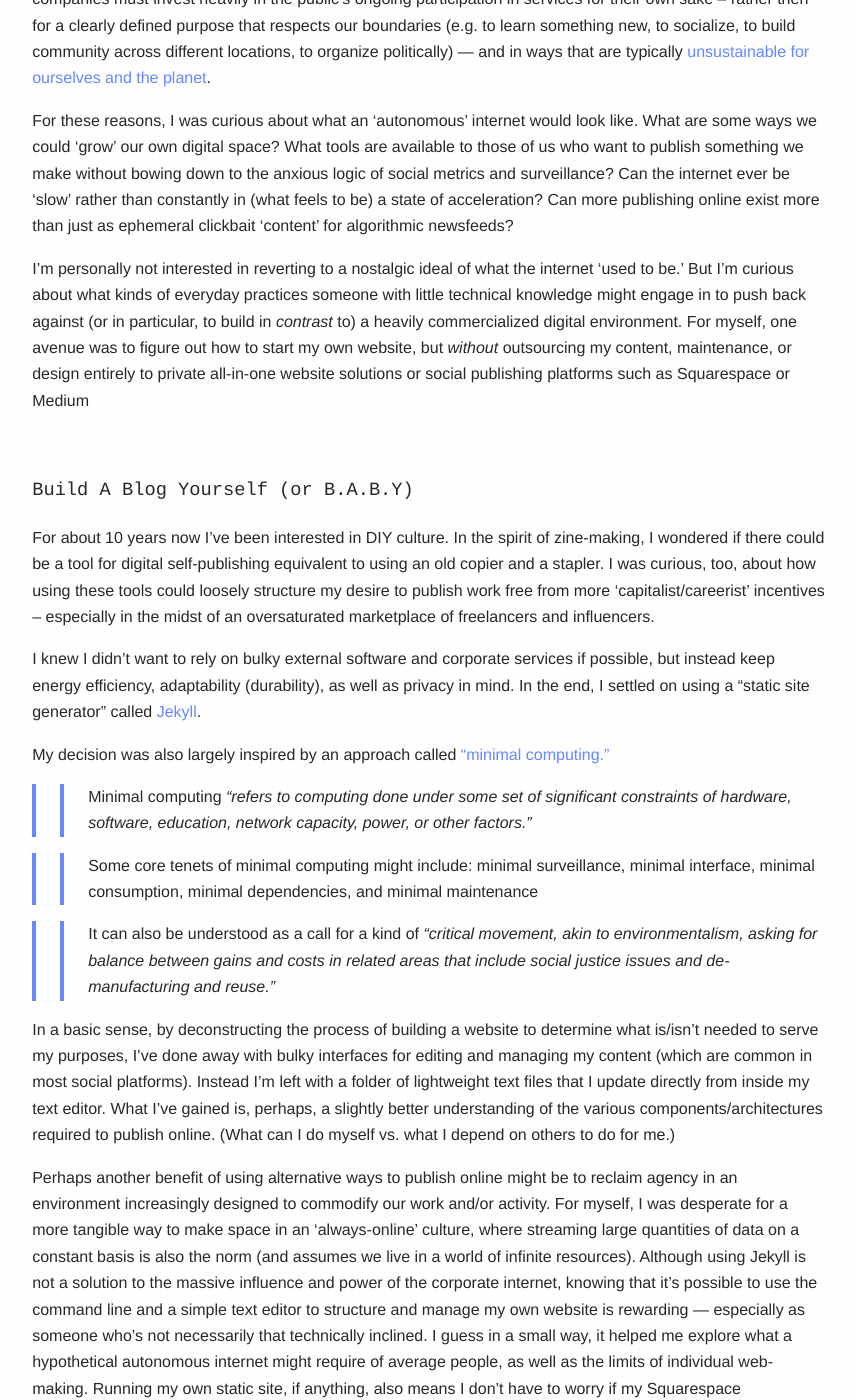
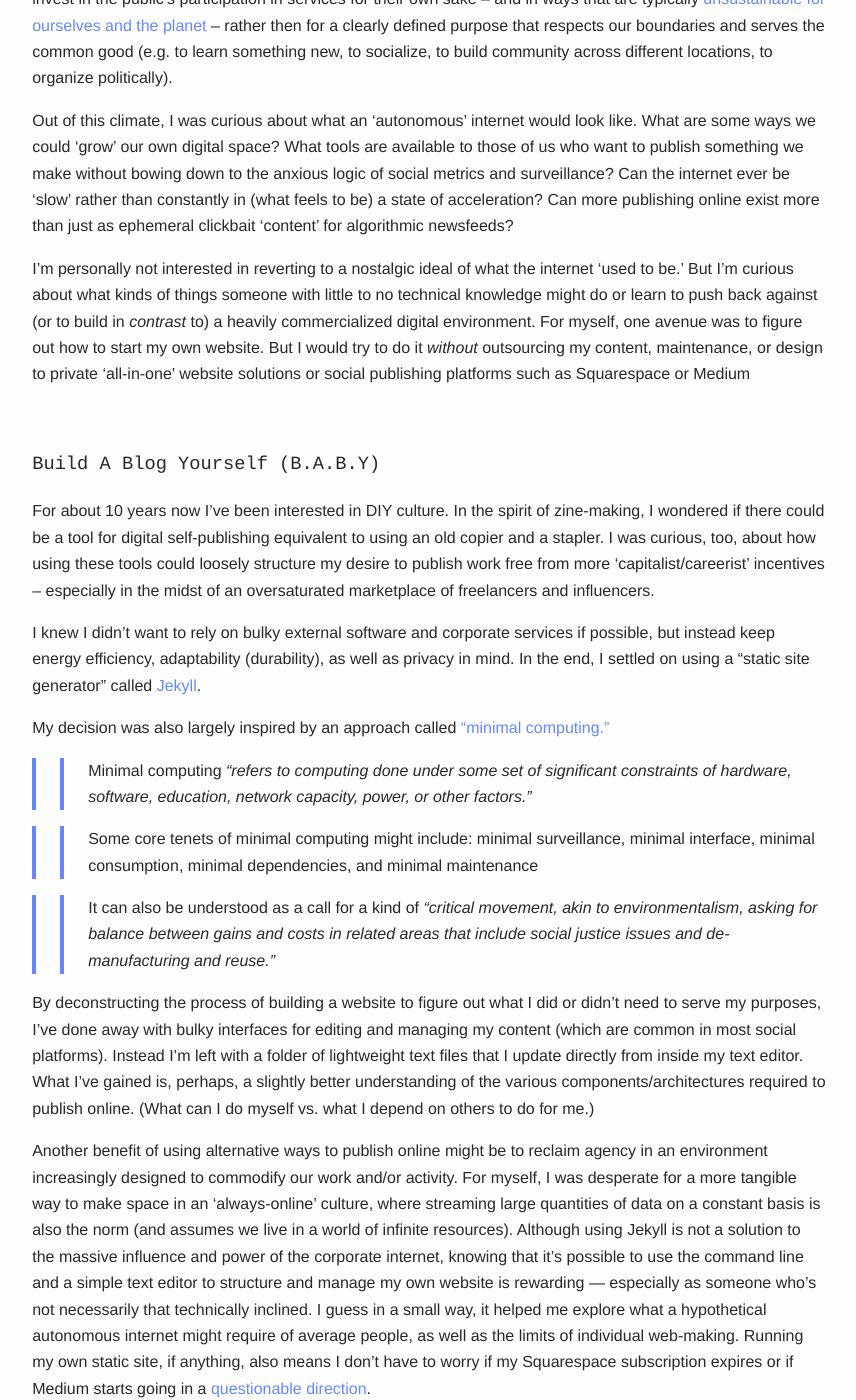
Before and after one commit to teddiebrock/blank-spaces, a Jekyll site: the page built from _posts/2019-06-06-autonomous-blog.md, in a window 1280 px wide and 1400 px high, scrolled down 440 px. Shown: the whole window, without its empty margins (211-1067 px from the left). Built offline with Jekyll 4.4.1, drawn with Linux system fonts in a browser that asks for light colours; some of the changed text lies outside the part shown.

Commit message:
post update

```diff
--- a/_posts/2019-06-06-autonomous-blog.md
+++ b/_posts/2019-06-06-autonomous-blog.md
@@ -3,16 +3,16 @@ layout: post
 title: "the autonomous blog"
 ---
 
-It’s hard to imagine an internet where we have collective, transparent control over how (and why) we publish our work -- or simply exist -- in digital spaces. Frustratingly, it is [almost impossible](https://www.theguardian.com/commentisfree/2019/feb/17/almost-impossible-to-function-without-big-five-tech-giants) to escape the surveillance architecture of Big Tech companies. This is not to say that our our lives are not sometimes made easier by using these products, but that there are significant costs to the methods by which tech companies relate to the public as part of [extractive, exploitative, and resource-intensive](https://anatomyof.ai/) business models. One such result is that such companies must invest heavily in the public's ongoing participation in services for their own sake -- rather then for a clearly defined purpose that respects our boundaries (e.g. to learn something new, to socialize, to build community across different locations, to organize politically) — and in ways that are typically [unsustainable for ourselves and the planet](https://www.theguardian.com/commentisfree/2018/jul/17/internet-climate-carbon-footprint-data-centres).
+It’s hard to imagine an internet where we have collective, transparent control over how (and why) we publish our work -- or simply exist -- in digital spaces. Frustratingly, it is [almost impossible](https://www.theguardian.com/commentisfree/2019/feb/17/almost-impossible-to-function-without-big-five-tech-giants) to escape the surveillance architecture of Big Tech companies. This isn't to say that our our lives aren't sometimes made easier by using these products, but that there are significant costs to the methods by which tech companies relate to the public as part of [extractive, exploitative, and resource-intensive](https://anatomyof.ai/) business models. These companies must continually invest in the public's participation in services for their own sake -- and in ways that are typically [unsustainable for ourselves and the planet](https://www.theguardian.com/commentisfree/2018/jul/17/internet-climate-carbon-footprint-data-centres) -- rather then for a clearly defined purpose that respects our boundaries and serves the common good (e.g. to learn something new, to socialize, to build community across different locations, to organize politically).
 
-For these reasons, I was curious about what an ‘autonomous’ internet would look like. What are some ways we could 'grow' our own digital space? What tools are available to those of us who want to publish something we make without bowing down to the anxious logic of social metrics and surveillance? Can the internet ever be ‘slow’ rather than constantly in (what feels to be) a state of acceleration? Can more publishing online exist more than just as ephemeral clickbait ‘content’ for algorithmic newsfeeds?
+Out of this climate, I was curious about what an ‘autonomous’ internet would look like. What are some ways we could 'grow' our own digital space? What tools are available to those of us who want to publish something we make without bowing down to the anxious logic of social metrics and surveillance? Can the internet ever be ‘slow’ rather than constantly in (what feels to be) a state of acceleration? Can more publishing online exist more than just as ephemeral clickbait ‘content’ for algorithmic newsfeeds?
 
-I’m personally not interested in reverting to a nostalgic ideal of what the internet ‘used to be.’ But I’m curious about what kinds of everyday practices someone with little technical knowledge might engage in to push back against (or in particular, to build in *contrast* to) a heavily commercialized digital environment. For myself, one avenue was to figure out how to start my own website, but *without* outsourcing my content, maintenance, or design entirely to private all-in-one website solutions or social publishing platforms such as Squarespace or Medium
+I’m personally not interested in reverting to a nostalgic ideal of what the internet ‘used to be.’ But I’m curious about what kinds of things someone with little to no technical knowledge might do or learn to push back against (or to build in *contrast* to) a heavily commercialized digital environment. For myself, one avenue was to figure out how to start my own website. But I would try to do it *without* outsourcing my content, maintenance, or design to private 'all-in-one' website solutions or social publishing platforms such as Squarespace or Medium
 
 &nbsp;
 &nbsp;
 
-### Build A Blog Yourself (or B.A.B.Y)
+### Build A Blog Yourself (B.A.B.Y)
 
 For about 10 years now I’ve been interested in DIY culture. In the spirit of zine-making, I wondered if there could be a tool for digital self-publishing equivalent to using an old copier and a stapler. I was curious, too, about how using these tools could loosely structure my desire to publish work free from more 'capitalist/careerist' incentives -- especially in the midst of an oversaturated marketplace of freelancers and influencers.
 
@@ -25,9 +25,9 @@ My decision was also largely inspired by an approach called  [“minimal computi
 
 >>It can also be understood as a call for a kind of *“critical movement, akin to environmentalism, asking for balance between gains and costs in related areas that include social justice issues and de-manufacturing and reuse.”*
 
-In a basic sense, by deconstructing the process of building a website to determine what is/isn't needed to serve my purposes, I’ve done away with bulky interfaces for editing and managing my content (which are common in most social platforms). Instead I'm left with a folder of lightweight text files that I update directly from inside my text editor. What I've gained is, perhaps, a slightly better understanding of the various components/architectures required to publish online. (What can I do myself vs. what I depend on others to do for me.)
+By deconstructing the process of building a website to figure out what I did or didn't need to serve my purposes, I’ve done away with bulky interfaces for editing and managing my content (which are common in most social platforms). Instead I'm left with a folder of lightweight text files that I update directly from inside my text editor. What I've gained is, perhaps, a slightly better understanding of the various components/architectures required to publish online. (What can I do myself vs. what I depend on others to do for me.)
 
-Perhaps another benefit of using alternative ways to publish online might be to reclaim agency in an environment increasingly designed to commodify our work and/or activity. For myself, I was desperate for a more tangible way to make space in an ‘always-online’ culture, where streaming large quantities of data on a constant basis is also the norm (and assumes we live in a world of infinite resources). Although using Jekyll is not a solution to the massive influence and power of the corporate internet, knowing that it’s possible to use the command line and a simple text editor to structure and manage my own website is rewarding — especially as someone who's not necessarily that technically inclined. I guess in a small way, it helped me explore what a hypothetical autonomous internet might require of average people, as well as the limits of individual web-making. Running my own static site, if anything, also means I don’t have to worry if my Squarespace subscription expires or if Medium starts going in a [questionable direction](http://studyhall.xyz/blog/2018/6/12/mediums-mess-the-rise-and-fall-of-the-site-that-was-supposed-to-save-journalism).
+Another benefit of using alternative ways to publish online might be to reclaim agency in an environment increasingly designed to commodify our work and/or activity. For myself, I was desperate for a more tangible way to make space in an ‘always-online’ culture, where streaming large quantities of data on a constant basis is also the norm (and assumes we live in a world of infinite resources). Although using Jekyll is not a solution to the massive influence and power of the corporate internet, knowing that it’s possible to use the command line and a simple text editor to structure and manage my own website is rewarding — especially as someone who's not necessarily that technically inclined. I guess in a small way, it helped me explore what a hypothetical autonomous internet might require of average people, as well as the limits of individual web-making. Running my own static site, if anything, also means I don’t have to worry if my Squarespace subscription expires or if Medium starts going in a [questionable direction](http://studyhall.xyz/blog/2018/6/12/mediums-mess-the-rise-and-fall-of-the-site-that-was-supposed-to-save-journalism).
 
 But I also don't want to misrepresent the time and effort it takes to survey the most popular options and then learn another, less common way of doings things. At the same time, running a static site is a relatively shallow / non-technical process compared to learning how to, say, actually program. And though it's great for myself as a single person, it would be limiting to work with on a collaborative, larger scale.
 
```
